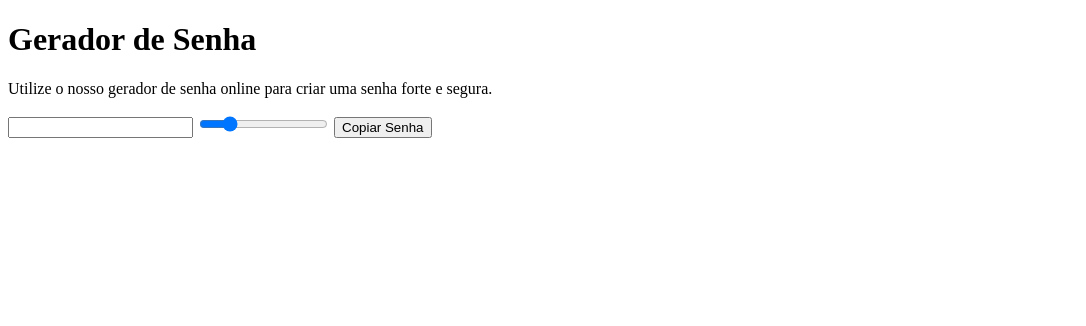
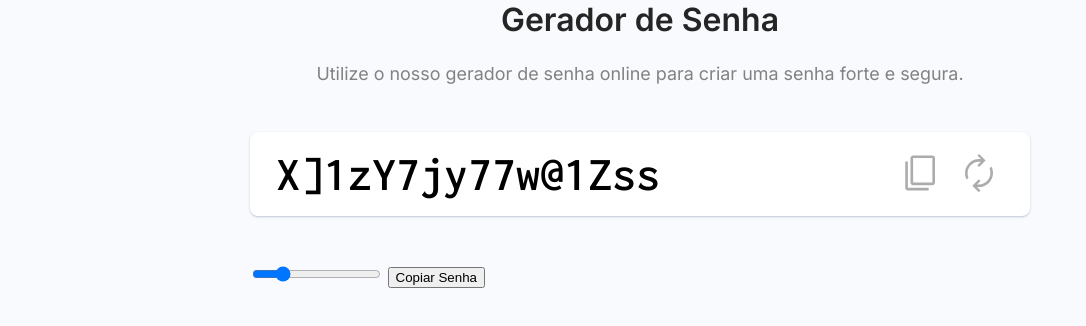
Before and after one commit to RomarioDaSilva/Gerador-de-senha-aleatorio, a plain HTML site: page index.html in a window 1280 px wide. Shown: the whole page, without its empty margins (0-1086 px from the left). Drawn offline with Linux system fonts and the light colour scheme.

Commit message:
CSS, IMGs

```diff
--- a/index.html
+++ b/index.html
@@ -4,16 +4,41 @@
     <meta charset="UTF-8" />
     <meta http-equiv="X-UA-Compatible" content="IE=edge" />
     <meta name="viewport" content="width=device-width, initial-scale=1.0" />
+    <link rel="preconnect" href="https://fonts.googleapis.com" />
+    <link rel="preconnect" href="https://fonts.gstatic.com" crossorigin />
+    <link
+      href="https://fonts.googleapis.com/css2?family=Inconsolata:wght@600&family=Inter:wght@400;600&display=swap"
+      rel="stylesheet"
+    />
+    <link rel="stylesheet" href="style.css" />
+    <link rel="stylesheet" href="reset.css" />
     <title>Document</title>
   </head>
   <body>
-    <h1>Gerador de Senha</h1>
-    <p>
+    <main>
+      <section class="hero">
+        <h1 class="title">Gerador de Senha</h1>
+        <p class="subtitle">
           Utilize o nosso gerador de senha online para criar uma senha forte e
           segura.
         </p>
+      </section>
 
+      <section class="box">
+        <div class="password">
+          <div class="text">
             <input type="text" name="senha" id="senha" />
+          </div>
+          <div class="actions">
+            <button id="copy-1">
+              <img src="copy.svg" width="42" />
+            </button>
+            <button id="renew">
+              <img src="renew.svg" width="42" />
+            </button>
+          </div>
+        </div>
+      </section>
 
       <input
         type="range"
@@ -24,21 +49,41 @@
         max="64"
       />
 
-    <button>Copiar Senha</button>
+      <button id="copiar">Copiar Senha</button>
+    </main>
 
     <script>
+      const inputEl = document.querySelector("#senha");
+
+      const tamanhoSenha = document.querySelector("#tamanho-senha");
+      tamanhoSenha.addEventListener("input", function () {
+        senhaAleatoria = tamanhoSenha.value;
+        generatePassword();
+      });
+
+      document.querySelector("#copiar").addEventListener("click", copiar);
+      document.querySelector("#copy-1").addEventListener("click", copiar);
+
+      let senhaAleatoria = 16;
+
       function generatePassword() {
         const chars =
           "abcdefghjkmnpqrstuvwxyzABCDEFGHJKLMNPQRSTUVWXYZ123456789?!@&*()[]";
 
         let password = "";
 
-        for (let i = 0; i < 8; i++) {
+        for (let i = 0; i < senhaAleatoria; i++) {
           const randomNumber = Math.floor(Math.random() * chars.length);
           password += chars.substring(randomNumber, randomNumber + 1);
         }
 
+        inputEl.value = password;
+
         console.log(password);
+      }
+
+      function copiar() {
+        navigator.clipboard.writeText(inputEl.value);
       }
 
       generatePassword();
--- /dev/null
+++ b/reset.css
@@ -0,0 +1,35 @@
+html {
+    box-sizing: border-box;
+    font-size: 16px;
+  }
+
+  *,
+  *:before,
+  *:after {
+    box-sizing: inherit;
+  }
+
+  body,
+  h1,
+  h2,
+  h3,
+  h4,
+  h5,
+  h6,
+  p,
+  ol,
+  ul {
+    margin: 0;
+    padding: 0;
+    font-weight: normal;
+  }
+
+  ol,
+  ul {
+    list-style: none;
+  }
+
+  img {
+    max-width: 100%;
+    height: auto;
+  }
--- /dev/null
+++ b/style.css
@@ -0,0 +1,67 @@
+body {
+    background-color: #f8fafd;
+    font-family: 'inter', sans-serif;
+    color: #252525;
+    padding: 2rem;
+}
+
+main {
+    max-width: 780px;
+    margin:  0 auto;
+}
+
+.hero {
+    text-align: center;
+    padding-bottom: 3rem;
+}
+
+.hero .title {
+    font-size: 2rem;
+    font-weight: bold;
+    padding-bottom: 1.5rem;
+}
+
+.hero .subtitle {
+    font-size: 1.12rem;
+    color: #828282;
+}
+
+.box {
+    background: #FFF;
+    box-shadow: 0 1px 2px rgba(132, 148, 165, 0.5);
+    border-radius: 8px;
+    margin-bottom: 3rem;
+}
+
+.password {
+    display: flex;
+    align-items: center;
+    padding: 1rem 1.5rem;
+}
+
+.password .text {
+    flex: 1;
+}
+
+.password .text input {
+    font-family: "Inconsolata", serif;
+    font-size: 3rem;
+    border: none;
+    outline: none;
+    cursor: default;
+    height: 52px;
+    width: 100%;
+    transition: all 0.2s;
+    -webkit-user-select: none;
+    -moz-user-select: none;
+    -moz-user-select: none;
+    user-select: none;
+}
+
+.password .actions button {
+    background-color: transparent;
+    border: none;
+    cursor: pointer;
+    opacity: 0.7;
+    transition: opacity 0.2s;
+}
```
Also changed, not shown: copy.svg (added), renew.svg (added). Lines whose indentation alone changed are shown as unchanged.
